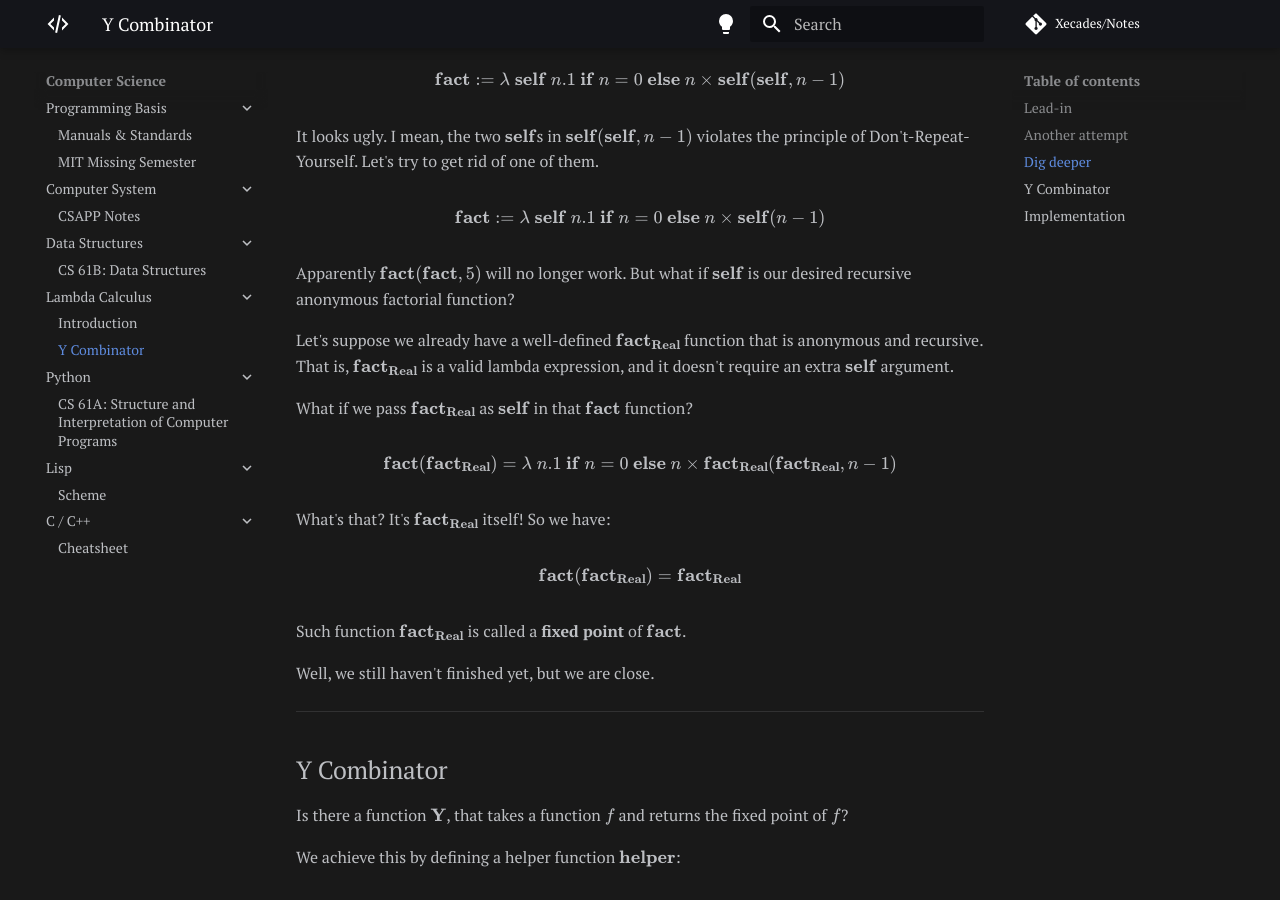
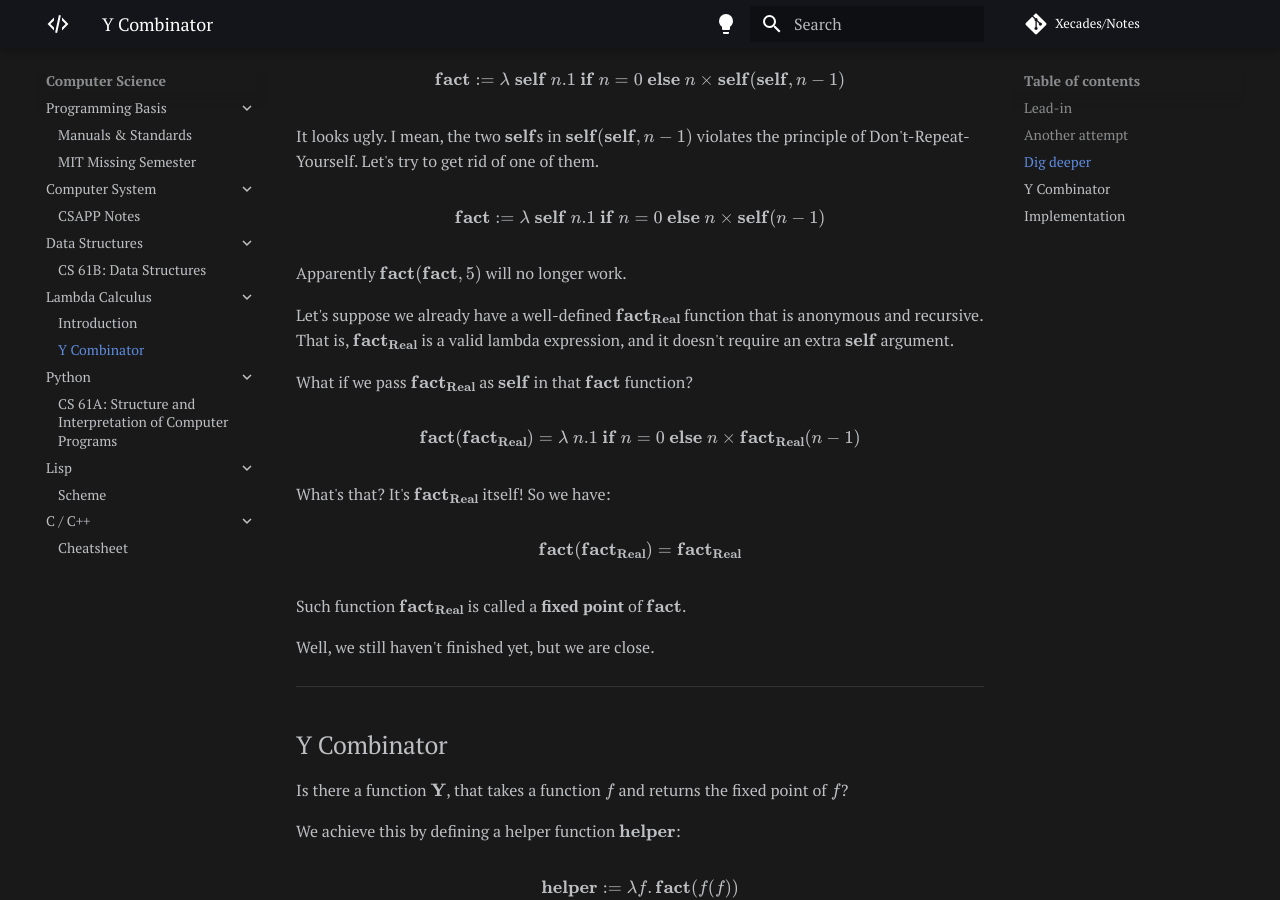
Before and after one commit to Xecades/Notes, an MkDocs documentation site: the page built from docs/cs/lc/y-combinator.md, in a window 1280 px wide and 900 px high, scrolled down 1310 px. Built offline with MkDocs 1.6.1 and Material for MkDocs 9.7.7, drawn with Linux system fonts in a browser that asks for light colours; comment, search, counter and statistics services are not loaded; some of the changed text lies outside the part shown.

Commit message:
fix: bug in y combo notes

```diff
--- a/docs/cs/lc/y-combinator.md
+++ b/docs/cs/lc/y-combinator.md
@@ -46,13 +46,13 @@ It looks ugly. I mean, the two $\mathbf{self}$s in $\mathbf{self}(\mathbf{self},
 
 $$\mathbf{fact} := \lambda\ \mathbf{self}\ n.1\ \mathbf{if}\ n = 0\ \mathbf{else}\ n\times\mathbf{self}(n - 1)$$
 
-Apparently $\mathbf{fact}(\mathbf{fact}, 5)$ will no longer work. But what if $\mathbf{self}$ is our desired recursive anonymous factorial function?
+Apparently $\mathbf{fact}(\mathbf{fact}, 5)$ will no longer work.
 
 Let's suppose we already have a well-defined $\mathbf{fact_Real}$ function that is anonymous and recursive. That is, $\mathbf{fact_Real}$ is a valid lambda expression, and it doesn't require an extra $\mathbf{self}$ argument.
 
 What if we pass $\mathbf{fact_Real}$ as $\mathbf{self}$ in that $\mathbf{fact}$ function?
 
-$$\mathbf{fact}(\mathbf{fact_Real}) = \lambda\ n.1\ \mathbf{if}\ n = 0\ \mathbf{else}\ n\times\mathbf{fact_Real}(\mathbf{fact_Real}, n - 1)$$
+$$\mathbf{fact}(\mathbf{fact_Real}) = \lambda\ n.1\ \mathbf{if}\ n = 0\ \mathbf{else}\ n\times\mathbf{fact_Real}(n - 1)$$
 
 What's that? It's $\mathbf{fact_Real}$ itself! So we have:
 
```
Also changed, not shown: other parts of docs/cs/lc/y-combinator.md (+1 -1 lines).
